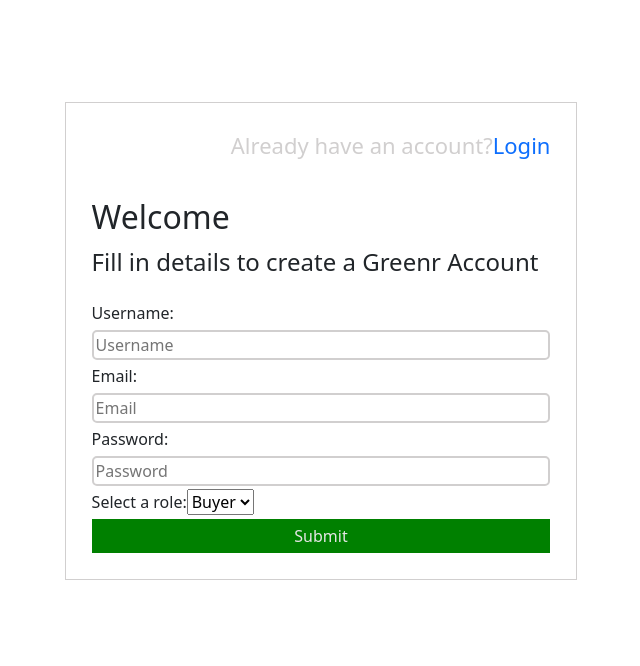
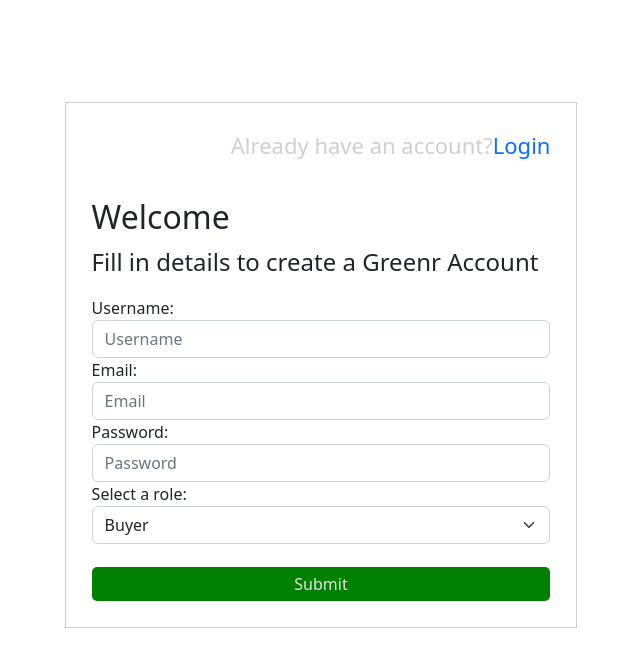
Before and after one commit to MICHAELMUNAVU83/greenr-frontend, a React (Create React App) app: page /signup in a window 1280 px wide. Shown: the top 666 px of the page, without its empty margins (319-959 px from the left). Built offline with nearby package versions, Linux system fonts and the light colour scheme; no server answers.

Commit message:
Corrected errors

```diff
--- a/src/components/SignUp/SignUp.css
+++ b/src/components/SignUp/SignUp.css
@@ -1,45 +1,37 @@
-.app{
+.signup-app {
   margin: 8% 0px;
 }
-.form{
+.signup-form {
   margin: auto;
   width: 40%;
   padding: 2%;
   border: 1px solid rgb(209, 207, 207);
 }
 
-aside{
+aside {
   display: flex;
   justify-content: right;
   margin-bottom: 20px;
   font-size: 22px;
 }
-aside p{
+aside p {
   color: rgb(209, 207, 207);
   font-size: 22px;
 }
-p{
+.signup-p {
   font-size: 24px;
 }
-.linktag{
+.linktag {
   text-decoration: none;
 }
-label{
-    margin: 1% 0;
-}
-select{
-    margin-left: 10%;
-}
-button{
+
+
+.signup-button {
   width: 100%;
   background-color: green;
-    border:none;
+  border: none;
   padding: 5px 0px;
+  border-radius: 5px;
   color: rgb(229, 229, 229);
   margin-top: 5%;
 }
-input{
-    border: 2px solid rgb(209, 207, 207);
-    border-radius: 5px;
-    width: 100%;
-}
--- a/src/components/SignUp/SignUp.js
+++ b/src/components/SignUp/SignUp.js
@@ -35,20 +35,21 @@
     setPassword("");
   };
   return (
-    <div className="app">
-      <div className="form">
+    <div className="signup-app">
+      <div className="signup-form">
      <aside>
       <p>Already have an account?</p>
       <Link to="/login" className="linktag">Login</Link>
       </aside>
       <h2>Welcome</h2>
-      <p>Fill in details to create a Greenr Account</p>
+      <p className="signup-p">Fill in details to create a Greenr Account</p>
       <form>
         <label>
           Username:
         </label>
         <input
             type="text"
+            className="form-control signup-input"
             name="name"
             value={username}
             onChange={(e) => setUsername(e.target.value)}
@@ -59,6 +60,7 @@
         </label>
         <input
             type="text"
+            className="form-control signup-input"
             name="email"
             value={email}
             placeholder="Email"
@@ -69,6 +71,7 @@
         </label>
         <input
             type="text"
+            className="form-control signup-input"
             name="password"
             value={password}
             placeholder="Password"
@@ -77,12 +80,12 @@
         <label>
           Select a role:
           </label>
-          <select value={role} onChange={(e) => setRole(e.target.value)}>
+          <select value={role} onChange={(e) => setRole(e.target.value)} className="form-select">
             <option value="buyer">Buyer</option>
             <option value="seller">Seller</option>
           </select>
 
-        <button onClick={handleSubmit}>Submit</button>
+        <button className="signup-button" onClick={handleSubmit}>Submit</button>
       </form>
       </div>
     </div>
```
Lines whose indentation alone changed are shown as unchanged.
